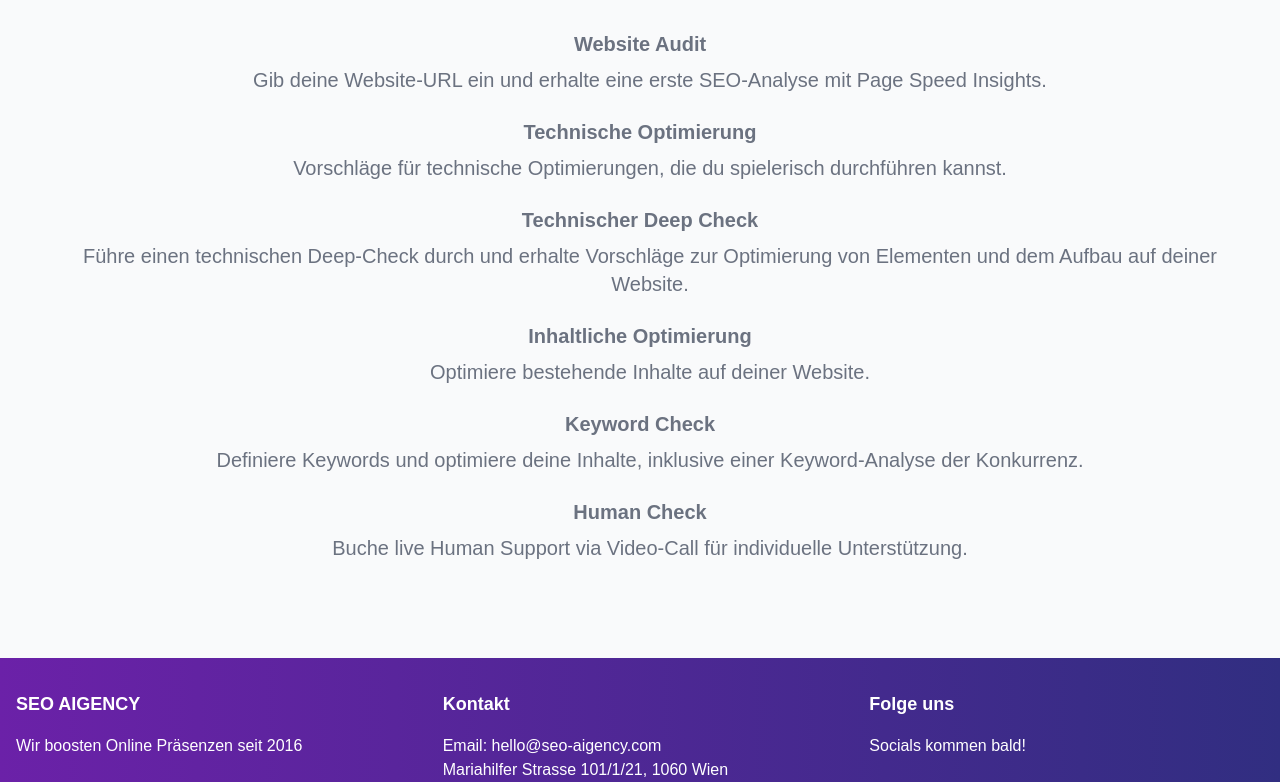
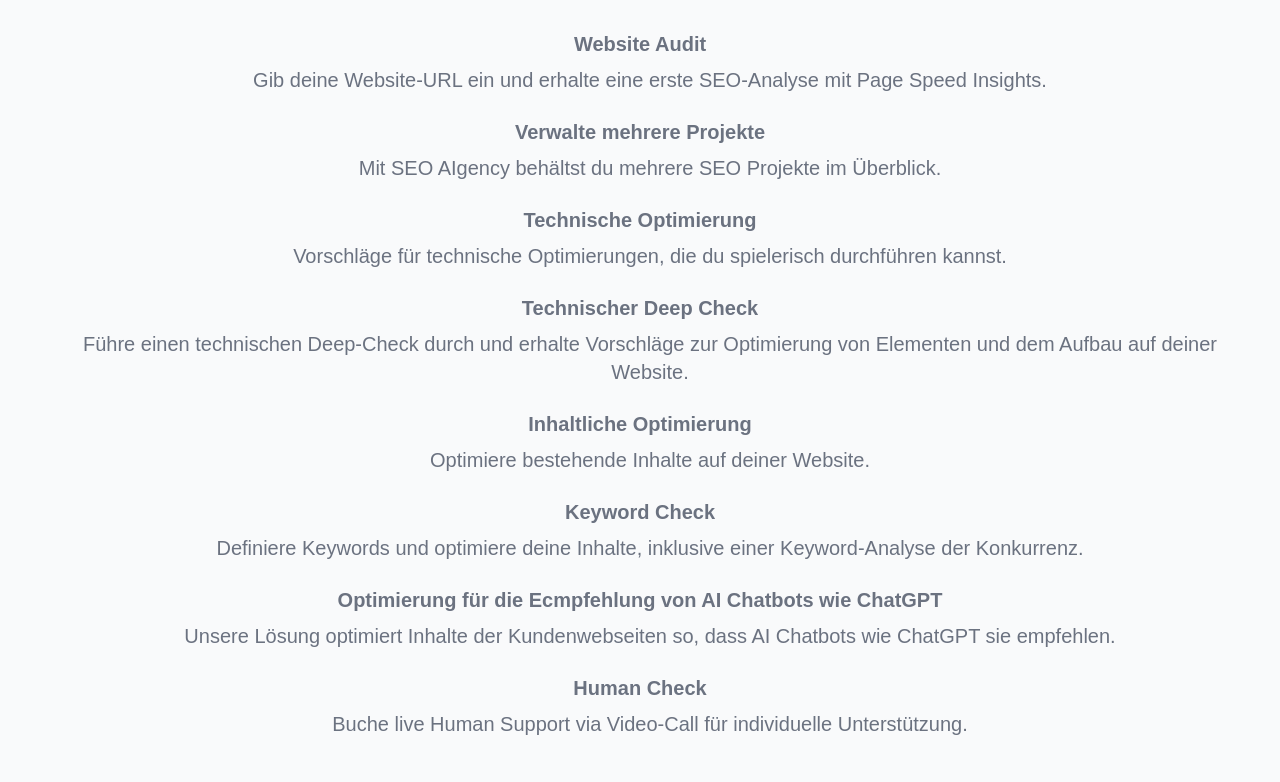
Before and after one commit to heyio/seo-aigency, a Next.js app: page / in a window 1280 px wide. Shown: the part 978-1760 px from the top of the page. Built offline with nearby package versions, Linux system fonts and the light colour scheme.

Commit message:
add ai support feature

```diff
--- a/components/organisms/services.tsx
+++ b/components/organisms/services.tsx
@@ -38,6 +38,12 @@
             </ul>
           </li>
           <li className="text-center text-xl font-semibold">
+            <strong>Verwalte mehrere Projekte</strong>
+            <ul className="ps-5 mt-2 space-y-1 list-inside font-normal">
+              <li>Mit SEO AIgency behältst du mehrere SEO Projekte im Überblick.</li>
+            </ul>
+          </li>
+          <li className="text-center text-xl font-semibold">
             <strong>Technische Optimierung</strong>
             <ul className="ps-5 mt-2 space-y-1 list-inside font-normal">
               <li>Vorschläge für technische Optimierungen, die du spielerisch durchführen kannst.</li>
@@ -62,6 +68,12 @@
             </ul>
           </li>
           <li className="text-center text-xl font-semibold">
+            <strong>Optimierung für die Ecmpfehlung von AI Chatbots wie ChatGPT</strong>
+            <ul className="ps-5 mt-2 spae-y-1 list-inside font-normal">
+              <li>Unsere Lösung optimiert Inhalte der Kundenwebseiten so, dass AI Chatbots wie ChatGPT sie empfehlen.</li>
+            </ul>
+          </li>
+          <li className="text-center text-xl font-semibold">
             <strong>Human Check</strong>
             <ul className="ps-5 mt-2 space-y-1 list-inside font-normal">
               <li>Buche live Human Support via Video-Call für individuelle Unterstützung.</li>
```
